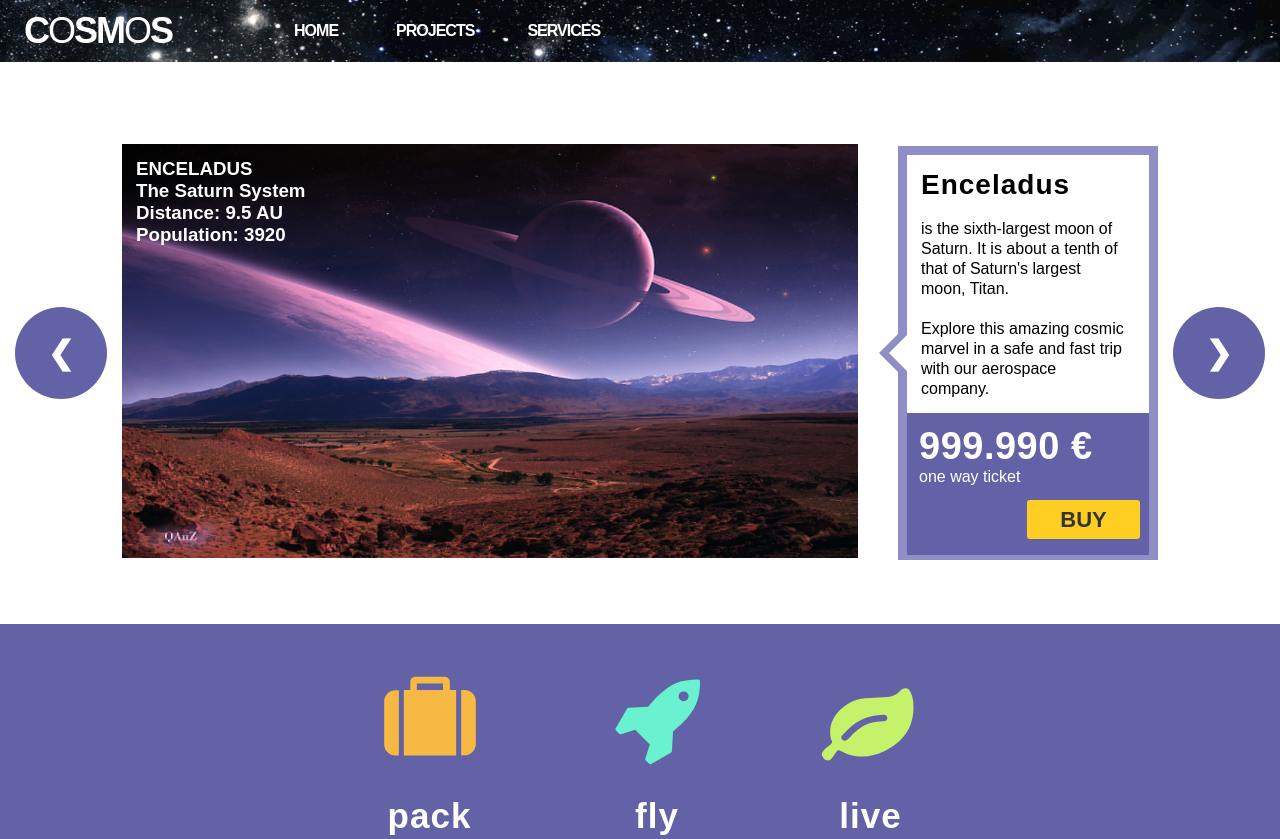
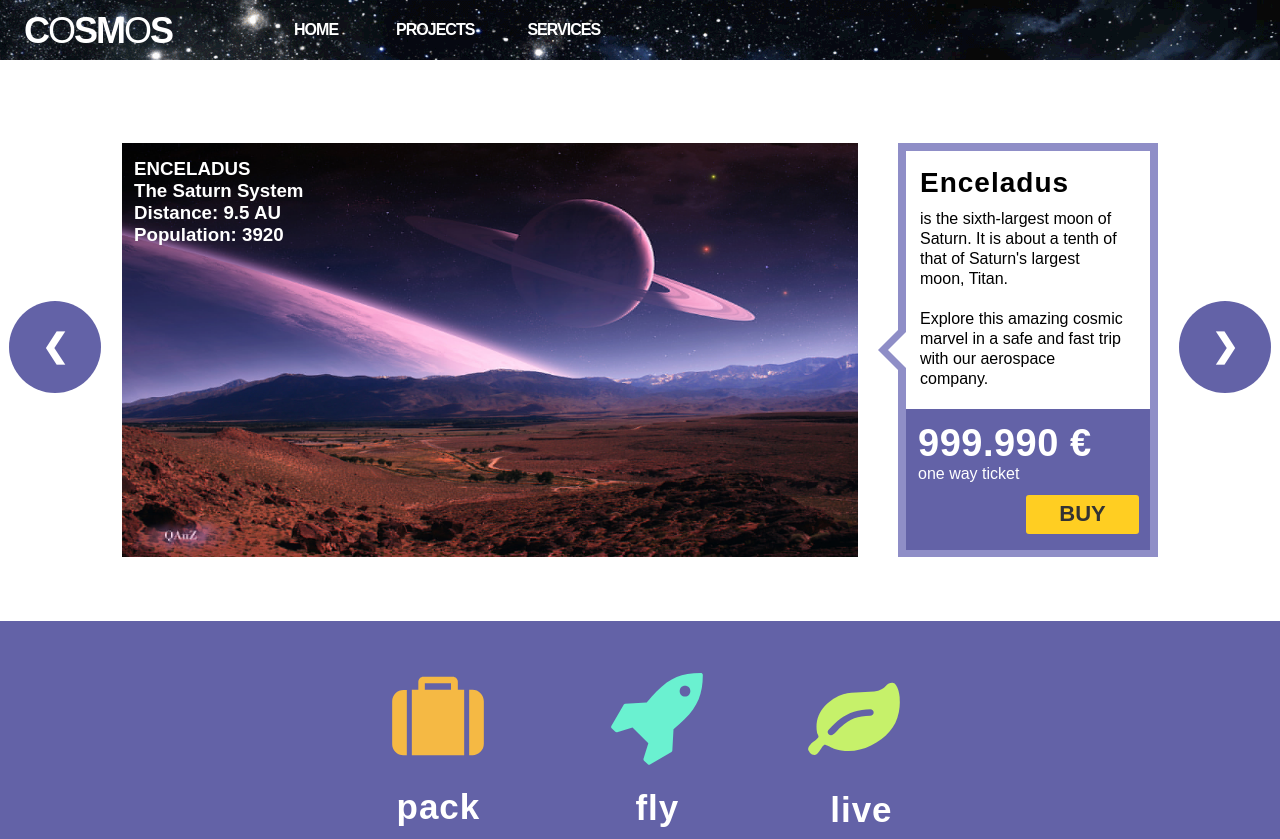
Before and after one commit to cucgabrielpaul/Cosmos-slideshow, a plain HTML site: page index.html in a window 1280 px wide. Shown: the top 839 px of the page. Drawn offline with Linux system fonts and the light colour scheme.

Commit message:
Last Update

```diff
--- a/index.html
+++ b/index.html
@@ -200,89 +200,18 @@
 
         <div class="icons">
           <div class="pack">
-            <svg
-              version="1.1"
-              id="Layer_1"
-              xmlns="http://www.w3.org/2000/svg"
-              xmlns:xlink="http://www.w3.org/1999/xlink"
-              x="0px"
-              y="0px"
-              viewBox="18 35 60 45"
-              style="enable-background:new 0 0 96 96;"
-              xml:space="preserve"
-            >
-              <g id="XMLID_2_">
-                <path
-                  id="XMLID_8_"
-                  class="st0"
-                  d="M40.1,32.3h15.7v-3.9H40.1V32.3z M29.3,32.3v39.3h-2c-1.9,0-3.5-0.7-4.8-2c-1.4-1.4-2-3-2-4.8
-            		V39.2c0-1.9,0.7-3.5,2-4.8c1.4-1.4,3-2,4.8-2H29.3z M63.7,32.3v39.3H32.3V32.3h3.9v-4.9c0-0.8,0.3-1.5,0.9-2.1s1.3-0.9,2.1-0.9
-            		h17.7c0.8,0,1.5,0.3,2.1,0.9c0.6,0.6,0.9,1.3,0.9,2.1v4.9H63.7z M75.5,39.2v25.5c0,1.9-0.7,3.5-2,4.8c-1.4,1.4-3,2-4.8,2h-2V32.3h2
-            		c1.9,0,3.5,0.7,4.8,2C74.8,35.7,75.5,37.3,75.5,39.2z"
-                />
-              </g>
-            </svg>
+            <img src="img/Suitcase.svg" alt="pack img">
             <p>pack</p>
           </div>
 
           <div class="fly">
-            <svg
-              version="1.1"
-              id="Layer_1"
-              xmlns="http://www.w3.org/2000/svg"
-              xmlns:xlink="http://www.w3.org/1999/xlink"
-              x="0px"
-              y="0px"
-              viewBox="15 32 65 45"
-              style="enable-background:new 0 0 96 96;"
-              xml:space="preserve"
-            >
-              <g id="XMLID_2_">
-                <path
-                  id="XMLID_6_"
-                  class="st0"
-                  d="M68,31.3c0-0.9-0.3-1.7-0.9-2.3c-0.6-0.6-1.4-0.9-2.3-0.9c-0.9,0-1.7,0.3-2.3,0.9
-            		s-0.9,1.4-0.9,2.3s0.3,1.7,0.9,2.3c0.6,0.6,1.4,0.9,2.3,0.9c0.9,0,1.7-0.3,2.3-0.9C67.6,33,68,32.2,68,31.3z M75.5,21.6
-            		c0,5.6-0.8,10.4-2.5,14.5c-1.7,4.1-4.5,8.1-8.5,12.1c-1.8,1.8-4,3.8-6.6,5.9l-0.7,12.8c0,0.4-0.2,0.7-0.5,0.9l-12.9,7.5
-            		c-0.2,0.1-0.3,0.1-0.5,0.1c-0.3,0-0.5-0.1-0.8-0.3L40.2,73c-0.3-0.3-0.4-0.7-0.3-1.1l2.9-9.3l-9.5-9.5L24.1,56c-0.1,0-0.2,0-0.3,0
-            		c-0.3,0-0.6-0.1-0.8-0.3l-2.2-2.2c-0.4-0.4-0.4-0.9-0.2-1.3l7.5-12.9c0.2-0.3,0.5-0.5,0.9-0.5l12.8-0.7c2.2-2.6,4.1-4.7,5.9-6.6
-            		c4.2-4.2,8.2-7.1,12.1-8.7c3.8-1.6,8.7-2.4,14.5-2.4c0.3,0,0.6,0.1,0.8,0.3C75.4,21,75.5,21.3,75.5,21.6z"
-                />
-              </g>
-            </svg>
+            <img src="img/Rocket.svg" alt="fly img">
             <p>fly</p>
           </div>
 
           <div class="live">
-            <svg
-              version="1.1"
-              id="Layer_1"
-              xmlns="http://www.w3.org/2000/svg"
-              xmlns:xlink="http://www.w3.org/1999/xlink"
-              x="0px"
-              y="0px"
-              viewBox="20 30 60 45"
-              style="enable-background:new 0 0 96 96;"
-              xml:space="preserve"
-            >
-              <g id="XMLID_2_">
-                <path
-                  id="XMLID_6_"
-                  class="st0"
-                  d="M59.8,44.1c0-0.5-0.2-1-0.6-1.4c-0.4-0.4-0.8-0.6-1.4-0.6c-3.5,0-6.8,0.5-9.8,1.5
-            		c-3,1-5.6,2.4-8,4.1c-2.3,1.7-4.7,4-7.2,6.7c-0.4,0.4-0.6,0.9-0.6,1.4c0,0.5,0.2,1,0.6,1.4s0.8,0.6,1.4,0.6c0.5,0,1-0.2,1.4-0.6
-            		c0.6-0.5,1.3-1.2,2.3-2.2c1-1,1.6-1.6,2.1-2c2.8-2.5,5.6-4.3,8.2-5.4c2.7-1.1,5.9-1.6,9.6-1.6c0.5,0,1-0.2,1.4-0.6
-            		C59.6,45.1,59.8,44.6,59.8,44.1z M75.5,38c0,1.9-0.2,3.9-0.6,5.9c-0.9,4.6-2.8,8.5-5.7,11.8c-2.8,3.3-6.5,6-11,8.2
-            		c-4.4,2.2-8.9,3.3-13.4,3.3c-3,0-6-0.5-8.8-1.4c-0.3-0.1-1.2-0.5-2.7-1.3c-1.5-0.8-2.5-1.1-2.9-1.1c-0.3,0-0.7,0.3-1.2,1
-            		c-0.5,0.7-0.9,1.4-1.4,2.1c-0.4,0.8-1,1.5-1.6,2.1c-0.6,0.7-1.2,1-1.8,1c-0.6,0-1.1-0.1-1.6-0.3s-0.7-0.5-1-0.7
-            		c-0.2-0.3-0.5-0.7-0.8-1.3c0-0.1-0.1-0.2-0.2-0.3c-0.1-0.1-0.1-0.2-0.2-0.3c0-0.1-0.1-0.2-0.1-0.3c0-0.1,0-0.3,0-0.4
-            		c0-0.7,0.3-1.5,1-2.3c0.6-0.8,1.3-1.5,2.1-2c0.8-0.6,1.5-1.1,2.1-1.7c0.6-0.6,1-1.1,1-1.5c0-0.1-0.1-0.5-0.4-1.2s-0.5-1.1-0.5-1.4
-            		c-0.2-1-0.3-2.1-0.3-3.2c0-2.4,0.4-4.6,1.3-6.8c0.9-2.1,2.1-4,3.7-5.7c1.5-1.6,3.3-3,5.2-4.3c1.9-1.2,4-2.2,6.3-2.9
-            		c1.1-0.4,2.6-0.6,4.5-0.8c1.8-0.2,3.7-0.2,5.5-0.3c1.8,0,3.7-0.1,5.5-0.2c1.8-0.1,3.5-0.3,5-0.7c1.5-0.4,2.7-1,3.5-1.7l0.9-0.9
-            		l0.9-0.9l0.8-0.6l1.1-0.5l1.3-0.1c0.8,0,1.5,0.5,2.2,1.4s1.1,2.1,1.5,3.4c0.3,1.4,0.6,2.6,0.7,3.8C75.4,36.2,75.5,37.2,75.5,38z"
-                />
-              </g>
-            </svg>
+            <img src="img/Leaf.svg" alt="live img">
+
             <p>live</p>
           </div>
         </div>
--- a/style.scss
+++ b/style.scss
@@ -24,7 +24,7 @@ div.wrapper {
     a.banner {
       font-size: 36px;
       letter-spacing: -2px;
-      padding: 10px 0;
+      padding: 10px 0 8px;
       margin-left: 24px;
       margin-right: 122px;
     }
@@ -64,20 +64,21 @@ div.wrapper {
       display: flex;
       justify-content: space-evenly;
       align-items: center;
-      padding: 70px 0 50px 0;
+      padding: 82.5px 0 60px 0;
 
       button.buttonright,
       button.buttonleft {
         display: inline-block;
         border-radius: 50%;
         background: $mauve;
-        padding: 0;
+        margin-bottom: 10px;
         color: white;
         width: 92px;
         height: 92px;
         font-size: 32px;
         line-height: 1px;
         text-align: center;
+
       }
       button.buttonright:hover,
       button.buttonleft:hover {
@@ -87,12 +88,13 @@ div.wrapper {
       div.myslides {
         display: flex;
         position: relative;
-        align-items: center;
+        margin: 0 12px;
+
         div.imgtext {
           h3 {
             position: absolute;
             color: white;
-            margin: 14px 0 0 14px;
+            margin: 15px 0 0 12px;
           }
           img {
             width: 736px;
@@ -101,27 +103,28 @@ div.wrapper {
         }
 
         div.container {
-          margin: 14px 0 14px 40px;
+          margin-left:  40px;
           width: 260px;
           height: 414px;
-          border: 9px solid $lightmauve;
+          border: 8px solid $lightmauve;
           position: relative;
 
           div.details {
-            margin: 14px;
+            margin: 16px 14px ;
             p:first-child {
               font-size: 28px;
               font-weight: bold;
               letter-spacing: 1px;
             }
             p:last-child {
+              margin-top: -8px;
+              margin-bottom: 20px;
               line-height: 20px;
             }
           }
 
           div.price {
             background: $mauve;
-
             p {
               color: white;
               margin-left: 12px;
@@ -130,7 +133,7 @@ div.wrapper {
               font-size: 38px;
               font-weight: bold;
               letter-spacing: 0.5px;
-              padding-top: 12px;
+              padding-top: 13px;
             }
 
             button.buybutton {
@@ -140,7 +143,7 @@ div.wrapper {
               border-radius: 3px;
               width: 113px;
               height: 39px;
-              margin: 14px 0 16px 120px;
+              margin: 12px 0 16px 120px;
             }
             button.buybutton:hover {
               background-color: $lightmauve;
@@ -174,14 +177,13 @@ div.wrapper {
 
     div.icons {
       display: flex;
-      position: relative;
       background: $mauve;
-      justify-content: space-evenly;
-      padding: 48px 20%;
-
-      svg {
-        width: 100px;
-        height: 120px;
+      justify-content: space-between;
+      padding:  2px 0 54px ;
+      img {
+        width: 160px;
+        height: 160px;
+        font-weight: 150px;
       }
       p {
         color: white;
@@ -190,23 +192,25 @@ div.wrapper {
         text-align: center;
         letter-spacing: 1px;
       }
-
-      div.pack {
-        margin-left: 20px;
-        #XMLID_8_ {
-          fill: $darkyellow;
+      div.pack{
+        margin-left: 28%;
+        img{
+          margin: 13px 0 -13px;
         }
       }
-      div.fly {
-        margin-left: 24px;
-        margin-right: 10px;
-        #XMLID_6_ {
-          fill: $darkgreen;
+      div.fly{
+        margin-left: 22px;
+        img{
+          margin: 16px 0 -15px;
         }
       }
-      div.live {
-        #XMLID_2_ {
-          fill: $lightgreen;
+      div.live{
+        margin-right: 27%;
+        img{
+          margin: 16px 0 -13px;
+        }
+        p{
+          margin-left: 14px;
         }
       }
     }
@@ -214,7 +218,7 @@ div.wrapper {
     article {
       h1 {
         background: $lightmauve;
-        padding: 21.5px 11.9%;
+        padding: 21.5px 11.75%;
         font-size: 35px;
         letter-spacing: 1.5px;
         color: white;
@@ -230,8 +234,8 @@ div.wrapper {
         margin-top: 72px;
       }
       p:last-of-type {
-        margin-top: 28px;
-        margin-bottom: 68px;
+        margin-top: 26px;
+        margin-bottom: 60px;
       }
       button.orderbutton {
         width: 236px;
@@ -241,10 +245,10 @@ div.wrapper {
         color: $btntext;
         font-size: 22px;
         font-weight: bold;
-        letter-spacing: -0.8px;
+        letter-spacing: -0.6px;
         margin-left: 11.9%;
         text-align: center;
-        vertical-align: middle;
+
       }
       button.orderbutton:hover {
         background-color: $lightmauve;
@@ -255,14 +259,15 @@ div.wrapper {
 
   footer {
     display: flex;
-    margin-top: 84px;
+    margin-top: 85px;
     align-items: center;
     height: 83px;
     background: rgba(51, 51, 51);
     span {
       color: white;
       font-size: 13px;
-      margin-left: 22px;
+      letter-spacing: -0.2px;
+      margin-left: 25px;
     }
   }
 }
@@ -292,6 +297,17 @@ div.wrapper {
           justify-content: center;
           div.container {
             display: none;
+          }
+        }
+      }
+      div.icons {
+        justify-content: space-evenly;
+        div{
+          margin: 0;
+          padding: 0;
+          img{
+            width: 90px;
+            height: 90px;
           }
         }
       }
@@ -328,16 +344,6 @@ div.wrapper {
           }
         }
       }
-
-      div.icons {
-        svg {
-          width: 70px;
-          height: 85px;
-        }
-        div.live {
-          margin-left: 10px;
-        }
-      }
     }
   }
 }
--- a/variables.scss
+++ b/variables.scss
@@ -1,7 +1,4 @@
 $mauve: rgba(99, 98, 167);
 $lightmauve: rgba(143, 142, 199);
 $yellow: rgba(255, 206, 34);
-$darkyellow: rgba(245, 185, 68);
-$darkgreen: rgba(106, 241, 208);
-$lightgreen: rgba(198, 241, 106);
 $btntext: #333333;
```
Also changed, not shown: img/Leaf.svg (added), img/Rocket.svg (added), img/Suitcase.svg (added), style.css, 1 other file.
